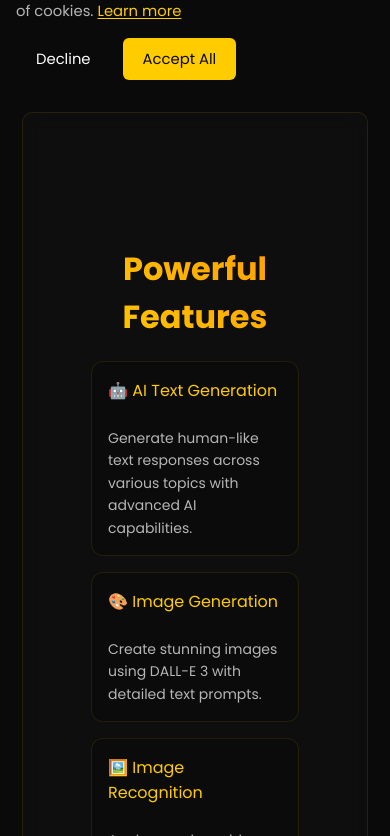
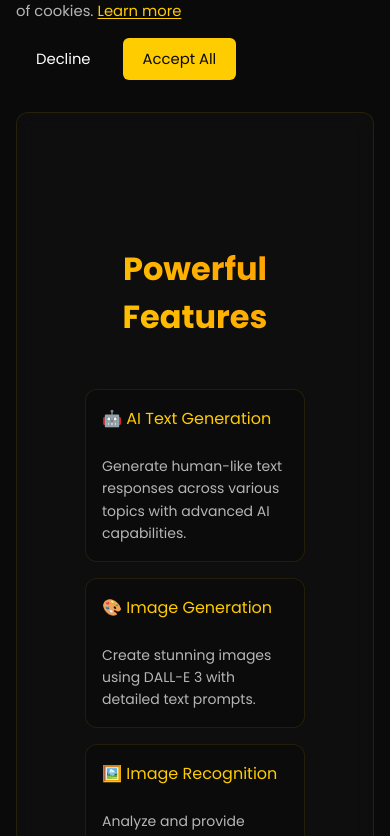
Before and after one commit to LucasCzechia/boltbot, a Next.js app: page / in a window 390 px wide. Shown: the part 748-1584 px from the top of the page. Built offline with nearby package versions, Linux system fonts and the light colour scheme; no server answers.

Commit message:
Update content-container.css

```diff
--- a/styles/landing/content-container.css
+++ b/styles/landing/content-container.css
@@ -1,7 +1,8 @@
 /* styles/landing/content-container.css */
 .content-container {
   width: 100%;
-  max-width: 960px;
+  /* Base container on card width instead of fixed max-width */
+  max-width: calc(280px * 3 + 4rem); /* 3 cards + padding */
   margin: 0 auto;
   padding: 0 1rem;
   position: relative;
@@ -13,8 +14,8 @@
   backdrop-filter: blur(10px);
   -webkit-backdrop-filter: blur(10px);
   border: 1px solid var(--border-color);
-  border-radius: 16px;
-  padding: 2rem 1.5rem;
+  border-radius: 24px;
+  padding: 2.5rem 1.5rem;
   transition: all 0.3s ease;
 }
 
@@ -26,49 +27,45 @@
 
 /* Grid Layouts */
 .features-grid,
-.tools-grid,
-.stats-grid {
+.tools-grid {
   display: grid;
-  grid-template-columns: repeat(auto-fit, minmax(250px, 1fr));
+  grid-template-columns: repeat(auto-fit, minmax(280px, 1fr));
   gap: 1rem;
 }
 
-/* Card Styles */
-.feature-card,
-.tool-card,
-.stats-card {
-  padding: 1.25rem;
-  border-radius: 12px;
-}
-
-/* Section Spacing */
-.section-title {
-  font-size: 1.75rem;
-  margin-bottom: 1.5rem;
-  text-align: center;
+/* Stats grid specific layout */
+.stats-grid {
+  display: grid;
+  grid-template-columns: repeat(2, 1fr);
+  gap: 1rem;
 }
 
 /* Tablet Styles */
 @media (max-width: 1024px) {
   .content-container {
-    max-width: 100%;
-    padding: 0 0.75rem;
+    max-width: calc(280px * 2 + 3rem); /* 2 cards + padding */
   }
 
   .content-wrapper {
-    padding: 1.75rem 1.25rem;
+    padding: 2rem 1.25rem;
+    border-radius: 20px;
   }
 }
 
 /* Mobile Styles */
 @media (max-width: 768px) {
   .content-container {
-    padding: 0 0.5rem;
+    max-width: calc(280px + 2rem); /* 1 card + padding */
+    padding: 0 0.75rem;
   }
 
   .content-wrapper {
     padding: 1.5rem 1rem;
-    border-radius: 12px;
+    border-radius: 16px;
+  }
+
+  .content-wrapper:hover {
+    transform: none;
   }
 
   .features-grid,
@@ -77,104 +74,16 @@
     grid-template-columns: 1fr;
     gap: 0.75rem;
   }
-
-  .feature-card,
-  .tool-card,
-  .stats-card {
-    padding: 1rem;
-  }
-
-  .section-title {
-    font-size: 1.5rem;
-    margin-bottom: 1.25rem;
-  }
 }
 
 /* Small Mobile Styles */
 @media (max-width: 480px) {
   .content-container {
-    padding: 0 0.375rem;
+    padding: 0 0.5rem;
   }
 
   .content-wrapper {
     padding: 1.25rem 0.75rem;
-    border-radius: 10px;
-  }
-
-  .feature-card,
-  .tool-card,
-  .stats-card {
-    padding: 0.875rem;
+    border-radius: 12px;
   }
 }
-
-/* Edge Wrapping */
-.content-wrapper {
-  margin: 0 0.375rem;
-}
-
-/* Safe Area Insets */
-@supports (padding: env(safe-area-inset-right)) {
-  .content-container {
-    padding-right: max(0.375rem, env(safe-area-inset-right));
-    padding-left: max(0.375rem, env(safe-area-inset-left));
-  }
-}
-
-/* Status Bar Compact Layout */
-.status-bar {
-  display: flex;
-  flex-wrap: wrap;
-  gap: 0.75rem;
-  padding: 0.5rem 0;
-}
-
-.status-item {
-  flex: 1;
-  min-width: 160px;
-  padding: 0.75rem;
-  background: rgba(255, 255, 255, 0.05);
-  border-radius: 8px;
-  display: flex;
-  align-items: center;
-  gap: 0.5rem;
-  font-size: 0.9rem;
-}
-
-@media (max-width: 480px) {
-  .status-bar {
-    gap: 0.5rem;
-  }
-
-  .status-item {
-    min-width: 100%;
-    padding: 0.625rem;
-  }
-}
-
-/* Headings and Text */
-.feature-card h3,
-.tool-card h3,
-.stats-card h3 {
-  font-size: 1.125rem;
-  margin-bottom: 0.5rem;
-}
-
-.feature-card p,
-.tool-card p,
-.stats-card p {
-  font-size: 0.9rem;
-  line-height: 1.5;
-  color: var(--text-secondary);
-}
-
-/* Loading State Compact */
-.stats-loading {
-  padding: 0.75rem 0;
-}
-
-.stats-loading-pulse {
-  max-width: 100%;
-  margin: 0 0.375rem;
-  padding: 1rem;
-}
```
